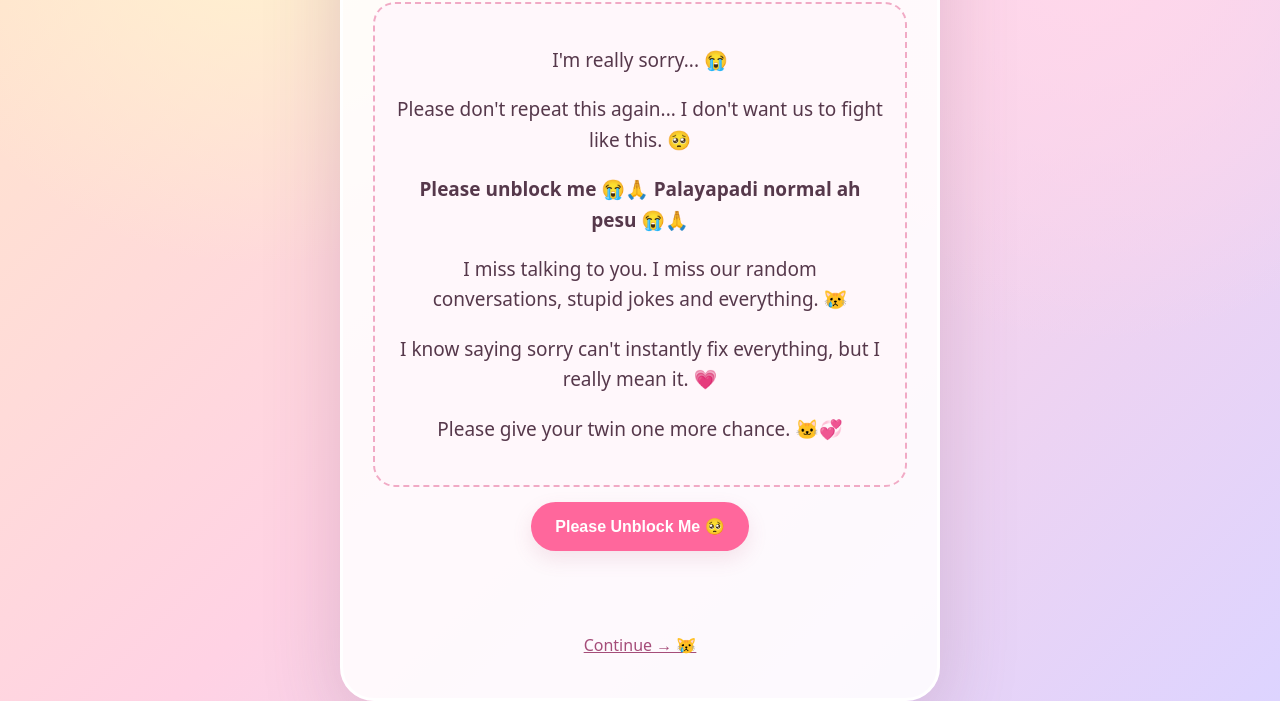
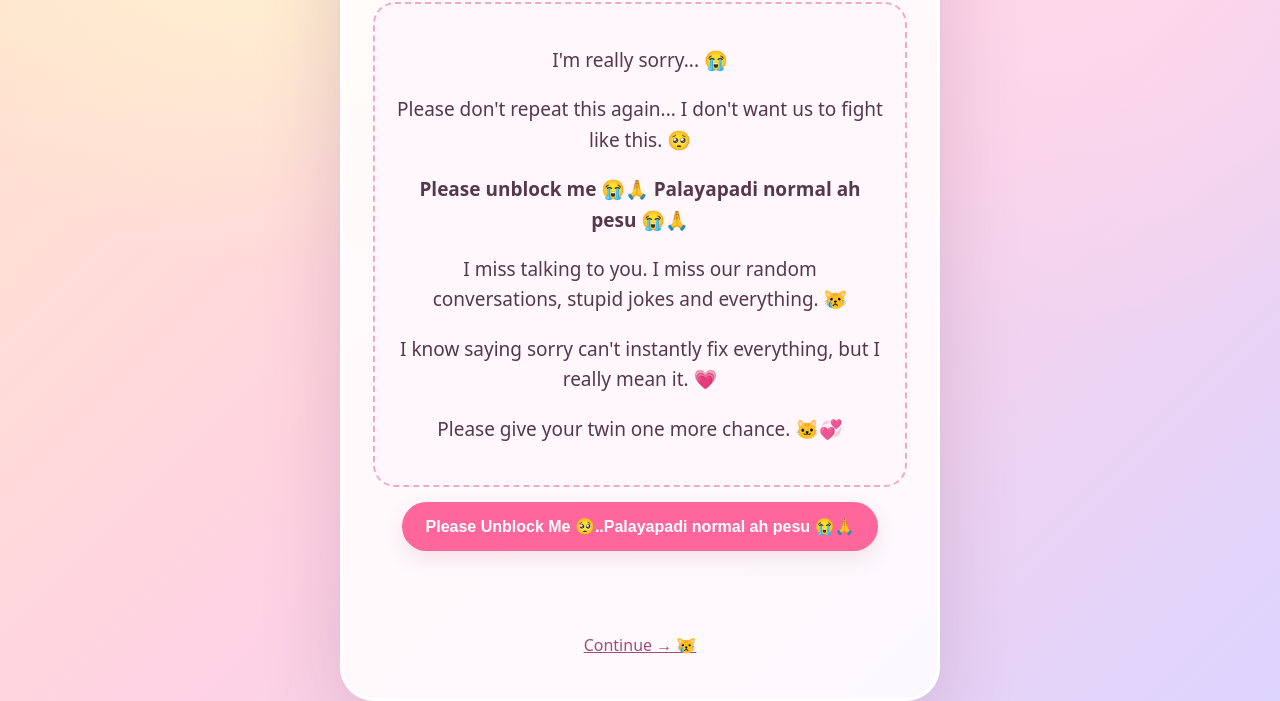
Before and after one commit to lithish26/twin-sr, a plain HTML site: page unblock.html in a window 1280 px wide. Shown: the part 238-939 px from the top of the page. Drawn offline with Linux system fonts and the light colour scheme.

Commit message:
Update unblock button text for personalization

```diff
--- a/unblock.html
+++ b/unblock.html
@@ -19,7 +19,7 @@
 <p>I know saying sorry can't instantly fix everything, but I really mean it. 💗</p>
 <p>Please give your twin one more chance. 🐱💞</p>
 </div>
-<button class="btn" onclick="pleaseUnblock()">Please Unblock Me 🥺</button>
+<button class="btn" onclick="pleaseUnblock()">Please Unblock Me 🥺..Palayapadi normal ah pesu 😭🙏</button>
 <p id="reply"></p>
 <a class="small" href="final.html">Continue → 😿</a>
 </main>
```
